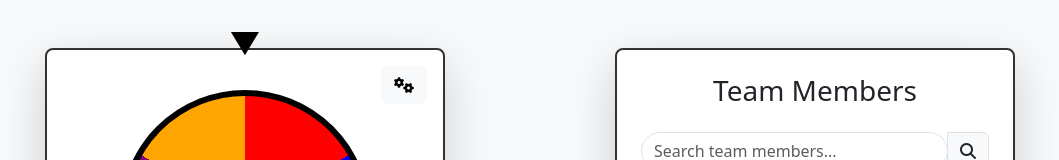
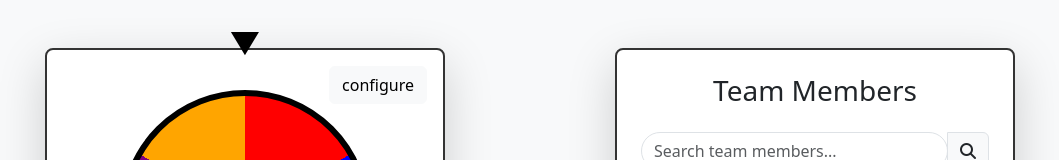
Before and after one commit to clem-kay/team-randomiser, a website: page public/index.html in a window 1280 px wide. Shown: the top 160 px of the page, without its empty margins (110-1169 px from the left). Drawn offline with nearby package versions, Linux system fonts and the light colour scheme; no server answers.

Commit message:
added setting button

```diff
--- a/public/index.html
+++ b/public/index.html
@@ -18,7 +18,7 @@
         <div class="card shadow-lg rounded-3 p-4 position-relative w-100">
           <!-- Settings Icon Button -->
           <button class="btn btn-light position-absolute top-0 end-0 m-3" data-bs-toggle="modal" data-bs-target="#settingsModal">
-            <i class="fas fa-cogs"></i>
+            configure
           </button>
 
           <!-- Pointer -->
```
